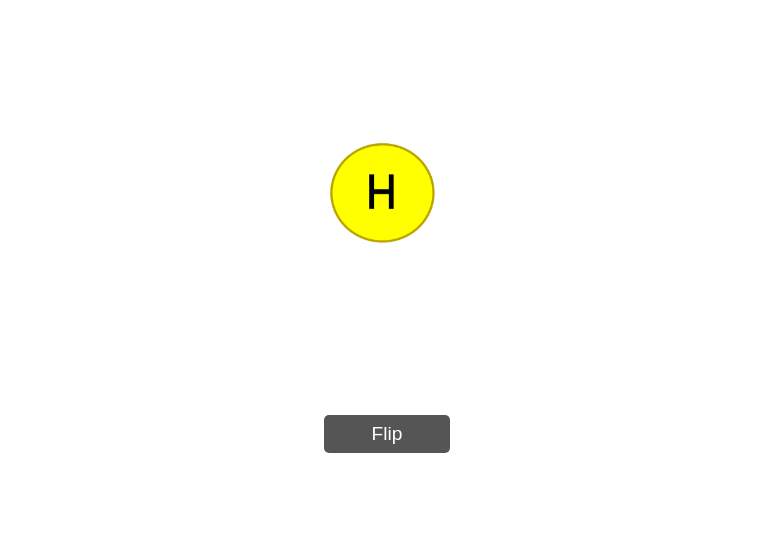
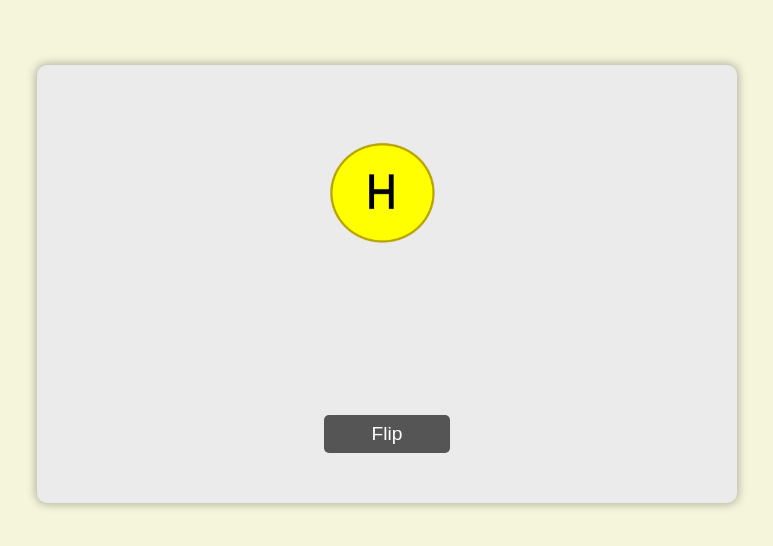
Before and after one commit to MaheshRath08/JS_Flip_a_coin, a plain HTML site: page index.html in a window 1280 px wide. Shown: the part 116-662 px from the top of the page, without its empty margins (253-1026 px from the left). Drawn offline with Linux system fonts and the light colour scheme.

Commit message:
style changes

```diff
--- a/style.css
+++ b/style.css
@@ -2,7 +2,9 @@
     box-sizing: border-box;
     margin: 0;
 }
-
+body{
+    background-color: beige;
+}
 .container{
     width: 700px;
     padding: 50px;
@@ -11,6 +13,9 @@
     top: 50%;
     transform: translate(-50%,-50%);
     perspective: 600px;
+    background-color: #ebebeb;
+    box-shadow: 0 0 10px 1px rgba(0, 0, 0, 0.3);
+    border-radius: 10px;
 }
 .coins{
     height: 300px;
```
